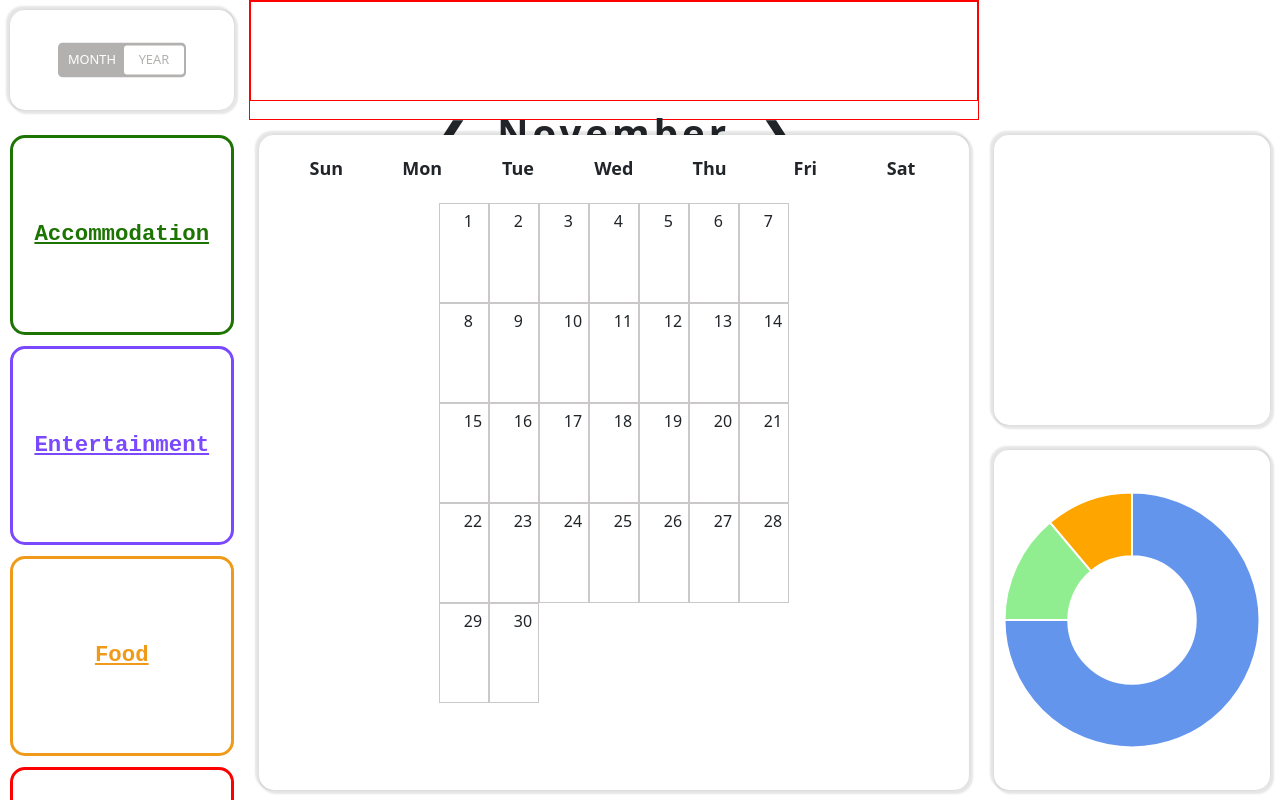
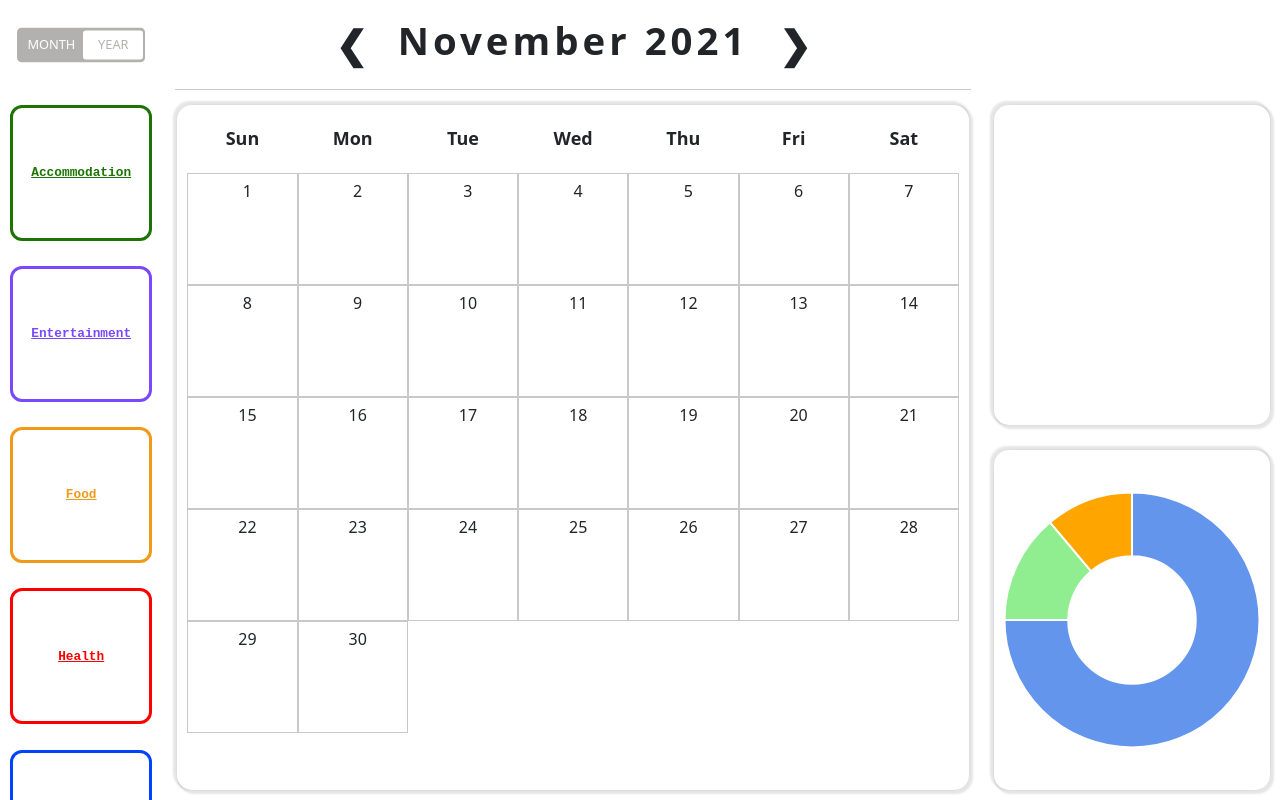
Before and after one commit to Aymanhki/PT-K---MS3, a plain HTML site: page index.html in a window 1280 px wide. Drawn offline with nearby package versions, Linux system fonts and the light colour scheme; a script that the page names is missing.

Commit message:
uhh maybe good placing

```diff
--- a/calendar.css
+++ b/calendar.css
@@ -9,7 +9,6 @@
     position: relative;
     align-content: center;
     overflow: visible;
-    border: solid 1px red;
 }
 
 
@@ -24,30 +23,28 @@ li {
     list-style: none;
 }
 
-.current-month {
-    height: 100%;
-}
 
 .calendar-content .calendar-header {
-    padding-top: 20px;
-    padding-bottom: 20px;
-    position: inherit;
-    justify-content: center;
-    height: 100px;
-    display: inline-flex;
-    align-self: center;
+
+    position: relative;
+    place-items: center;
+    height: 90px;
+    display: flex;
     width: 100%;
-    border: solid 1px red;
+    height: auto;
 
 }
 
 
-
 /* month header */
 .month {
-    padding: 70px 25px;
-    top: 50%;
-    width: 100%;
+    position: inherit;
+    align-items: center;
+    margin-left: auto;
+    margin-right: auto;
+    border-bottom: solid 1px rgb(202, 200, 200);
+    width: 98%;
+    height: 90px;
     text-align: center;
 }
 
@@ -55,13 +52,13 @@ li {
     border: none;
     background-color: inherit;
     font-size: 3vw;
+    text-anchor: middle;
     text-size-adjust: auto;
     font-weight: 800;
     cursor: pointer;
 }
 
 .month .prev {
-
     display: inline-block;
     padding: 10px;
 }
@@ -74,7 +71,8 @@ li {
 }
 
 .month ul li {
-    display: inline-flex;
+    position: inherit;
+    display: inline-block;
     font-size: 3vw;
     text-size-adjust: auto;
     letter-spacing: 4px;
@@ -88,13 +86,6 @@ li {
     padding: 10px;
 }
 
-/* week day headings */
-.week-day {
-    font-size: 18px;
-    font-weight: 800;
-    padding-bottom: 5px;
-    padding-top: 10px;
-}
 
 /* --------------------------------------------------------------------------------------------------------- */
 /* ------------------------------------ center panel stuffs ------------------------------------------------ */
@@ -108,26 +99,44 @@ li {
     grid-row-end: 4;
 
     /* content stuff */
-    overflow: scroll;
+    overflow: hidden;
 
+}
+
+.current-month {
+    display: flexbox;
+    margin-right: auto;
+    margin-left: auto;
+    justify-self: center;
+    height: 70vh;
+    width: auto;
+}
+
+/* week day headings */
+.week-day {
+    font-size: 18px;
+    font-weight: 800;
+    padding-bottom: 5px;
+    padding-top: 10px;
 }
 
 /* calendar grid setup */
 .week-day, .days-grid {
-    position: sticky;
+    position: inherit;
     display: grid;
     grid-template-columns: repeat(7, 1fr);
+    padding-right: 0.01px;
+    padding-left: 0.01px;
+    margin-right: auto;
+    margin-left: auto;
 
-    justify-content: center;
-    padding-right: 10px;
-    padding-left: 10px;
 }
 
 
 /* days of the week headings stuff */
 .week-day > * {
     position: relative;
-    text-justify: center;
+
     min-width: 50px;
     text-align: center;
 
@@ -137,30 +146,28 @@ li {
 
 /*actual calendar blocking */
 .days-grid{
-
-    justify-self: center;
-    position: inherit;
-
+    height: 100%;
+    grid-template-rows: repeat(5, 1fr);
 }
 
 /* days in calendar */
 .days-grid .days {
 
     position: relative;
-    background-color: white;
-
-    min-height: 100px;
+    min-height: 50px;
     min-width: 50px;
     font-size: 16px;
-    padding-top: 5px;
+    background-color: white;
+    padding: 5px;
     border: solid 1px rgb(202, 200, 200);
 
 }
 
 .days > span {
+    display: flexbox;
 
+    align-items: center;
     position: absolute;
-    left: 50%;
-    width: 100px;
-
+    text-align: center;
+    width: 100%;
 }
--- a/index.css
+++ b/index.css
@@ -8,8 +8,8 @@
     grid-column-gap: 5px;
     grid-row-gap: 5px;
 
-    grid-template-columns: 1fr 3fr 1fr;
-    grid-template-rows: 120px 1fr 1fr;
+    grid-template-columns: 0.6fr 3fr 1fr;
+    grid-template-rows: 90px 1fr 1fr;
 }
 
 .grid-panel {
--- a/index.html
+++ b/index.html
@@ -30,7 +30,7 @@
 <body>
 
     <div class="grid-container-app app">
-        <div class="grid-panel left-top">
+        <div class="left-top">
             <!--the switch for monthly and yearly-->
             <div class="toggleWrapper">
                 <input type="checkbox" onclick="checkState()" id="tog" checked>
@@ -64,7 +64,7 @@
                     <h2 class="month">
                         <ul>
                             <li class="prev"><button class="btn">&#10094</button></a></li>
-                            <li>November</li>
+                            <li>November 2021</li>
                             <li class="next"><button class="btn">&#10095</button></li>
                         </ul>
                     </h2>
--- a/left.css
+++ b/left.css
@@ -1,20 +1,19 @@
 .category {
     border: medium solid;
-    border-radius: 15px;
+    border-radius: 12px;
     background-color: white;
     width: 100%;
-    height: 30%;
-    margin-bottom: 5%;
-
+    aspect-ratio: 1.05/1;
+    margin-bottom: 18%;
+    text-justify: center;
     text-align: center;
     text-decoration: underline;
     font-family: "Courier New", monospace;
-    font-size: 1.75vw;
+    font-size: 1.00vw;
     font-weight: bold;
 
     cursor: pointer;
     transition-duration: 0.5s;
-
 }
 
 .category:hover {
@@ -80,6 +79,7 @@
     border-color: #000000;
     text-decoration: none;
     font-size: 8vw;
+
 }
 
 .addCat:hover {
--- a/view-toggle.css
+++ b/view-toggle.css
@@ -11,7 +11,7 @@
 	position: absolute;
 	left: -99em;
 }
-.toggle{
+.left-top .toggle{
 	cursor: pointer;
 	display: inline-block;
 	position: relative;
@@ -46,11 +46,11 @@
 	position: relative;
 	z-index: 1;
 	background: #fff;
-	width: 5vw;
+	width: 50%;
 	height: 29px;
 	border-radius: 3px;
 	top: 3px;
-	left: 0.2vw;
+	left: 0.14vw;
 	-webkit-transition: all 200ms cubic-bezier(0.445, 0.05, 0.55, 0.95);
 	transition: all 200ms cubic-bezier(0.445, 0.05, 0.55, 0.95);
 	-webkit-transform: translateX(0px);
@@ -66,7 +66,7 @@ input:checked + .toggle:after{
 	color: rgb(179, 177, 175);
 }
 input:checked + .toggle .toggle__handler{
-	width: 4.65vw;
+	width: 4.7vw;
 	-webkit-transform: translateX(5vw);
 	transform: translateX(5vw);
 	border-color: #fff;
```
